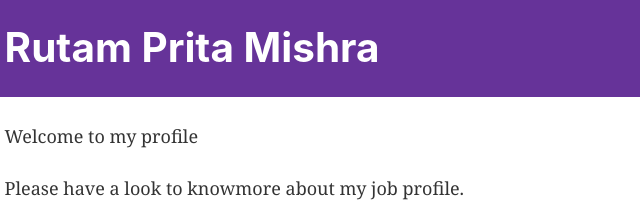
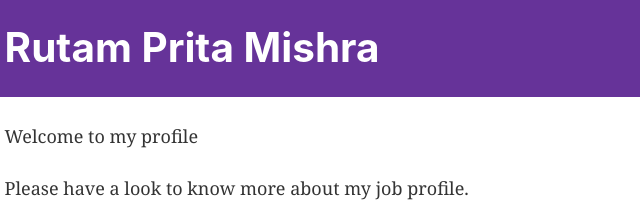
Before and after one commit to Rutam21/gatsby-starter-default, a Gatsby site: page / in a window 1280 px wide. Shown: the top 224 px of the page, 175-815 px from the left. Built offline with nearby package versions, Linux system fonts and the light colour scheme; Gatsby itself is replaced by a stand-in of ours.

Commit message:
Update index.js

```diff
--- a/src/pages/index.js
+++ b/src/pages/index.js
@@ -10,7 +10,7 @@ const IndexPage = () => (
     <Seo title="Home" />
     <h1></h1>
     <p>Welcome to my profile</p>
-    <p>Please have a look to knowmore about my job profile.</p>
+    <p>Please have a look to know more about my job profile.</p>
     <p>
       <Link to="/page-2/">Go to page 2</Link> <br />
       <Link to="/using-typescript/">Go to "Using TypeScript"</Link> <br />
```
